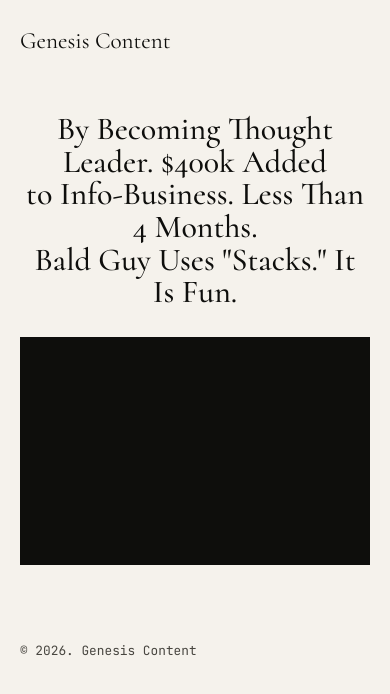
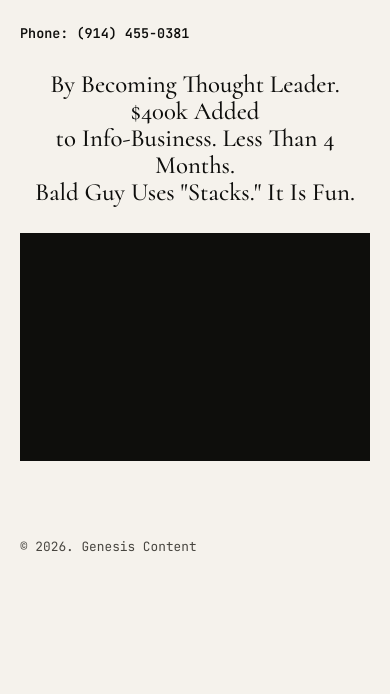
Before and after one commit to tdgeraldmcd/genesiswebsite, a plain HTML site: page thesis/index.html in a window 390 px wide. Drawn offline with Linux system fonts and the light colour scheme; a script that the page names is missing.

Commit message:
remove nav

```diff
--- a/assets/page.css
+++ b/assets/page.css
@@ -403,9 +403,24 @@ textarea {
   text-transform: uppercase;
 }
 
+.thesis-header {
+  display: flex;
+  justify-content: flex-end;
+  padding: 30px var(--space-page);
+}
+
+.thesis-phone {
+  margin: 0;
+  color: var(--color-ink);
+  font-size: clamp(0.84rem, 1.6vw, 1.1rem);
+  font-weight: 600;
+  line-height: 1.15;
+}
+
 .thesis-article {
   max-width: 1080px;
   margin: 0 auto;
+  padding-top: clamp(16px, 3vw, 32px);
   padding-left: var(--space-page);
   text-align: center;
 }
@@ -415,8 +430,8 @@ textarea {
   margin: 0 auto;
   padding-bottom: 0;
   border-bottom: 0;
-  font-size: 3.45rem;
-  line-height: 1.02;
+  font-size: 2.6rem;
+  line-height: 1.08;
   text-align: center;
 }
 
@@ -438,13 +453,13 @@ textarea {
 
 @media (max-width: 1100px) {
   .thesis-article h1 {
-    font-size: 2.95rem;
+    font-size: 2.3rem;
   }
 }
 
 @media (max-width: 900px) {
   .thesis-article h1 {
-    font-size: 2.45rem;
+    font-size: 2rem;
   }
 }
 
@@ -471,8 +486,13 @@ textarea {
     padding-left: var(--space-page);
   }
 
+  .thesis-header {
+    justify-content: flex-start;
+    padding: 26px var(--space-page) 0;
+  }
+
   .thesis-article h1 {
-    font-size: 2rem;
+    font-size: 1.55rem;
   }
 
   .page-hero {
--- a/thesis/index.html
+++ b/thesis/index.html
@@ -34,8 +34,8 @@
     <!-- End Google Tag Manager (noscript) -->
 
     <div class="site-shell">
-      <header class="page-nav">
-        <a class="brand-link" href="../">Genesis Content</a>
+      <header class="thesis-header">
+        <p class="thesis-phone">Phone: (914) 455-0381</p>
       </header>
 
       <main>
```
